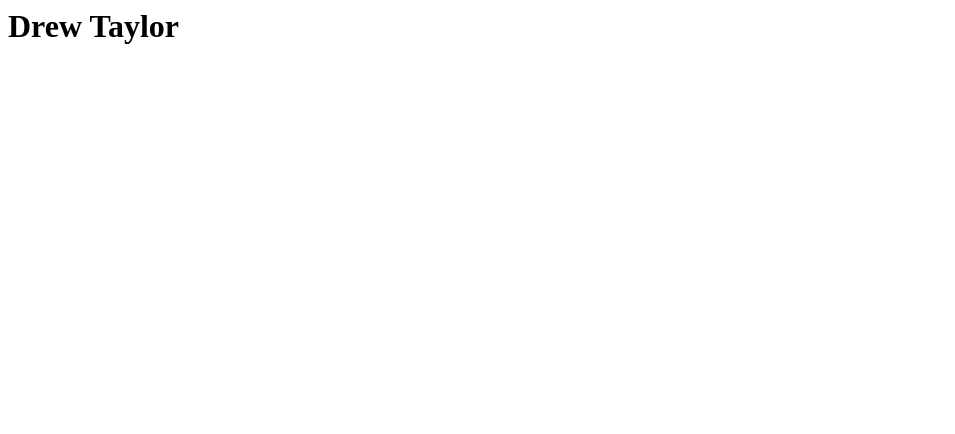
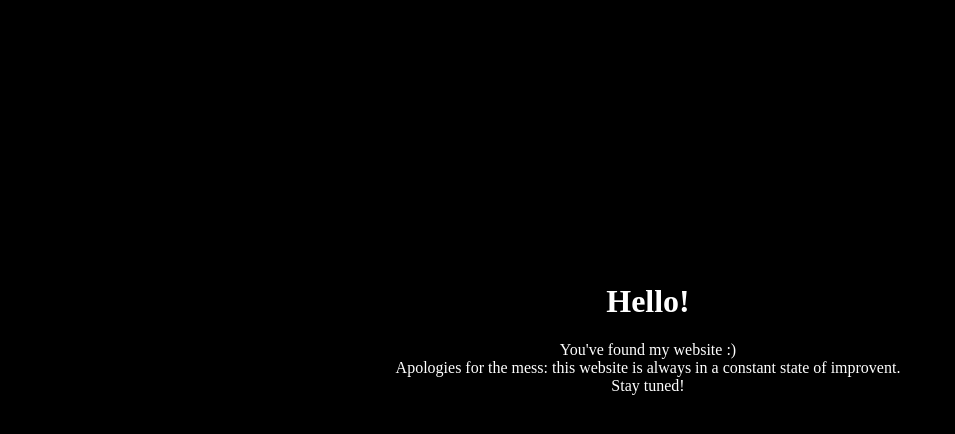
Before and after one commit to drewtaylors/drewtaylors.github.io, a plain HTML site: page index.html in a window 1280 px wide. Shown: the whole page, without its empty margins (0-955 px from the left). Drawn offline with Linux system fonts and the light colour scheme.

Commit message:
adding styles

```diff
--- a/index.html
+++ b/index.html
@@ -1,9 +1,16 @@
 <html>
-  <header>
+  <head>
     <title>Drew Taylor</title>
-  </header>
+    <link rel="stylesheet" href="style.css">
+  </head>
 
   <body>
-    <h1>Drew Taylor</h1>
+    <h1>Hello!</h1>
+
+    <div class="description">
+      <p>You've found my website :)</p>
+      <p>Apologies for the mess: this website is always in a constant state of improvent.</p>
+      <p>Stay tuned!</p>
+    </div>
   </body>
 </html>
--- /dev/null
+++ b/style.css
@@ -0,0 +1,20 @@
+:root {
+    background-color: #000000;
+    color: #ffffff;
+}
+body {
+    height: 80%;
+    width: 100%;
+    display: flex;
+    align-items: center;
+    justify-content: center;
+    flex-direction: column;
+}
+p {
+    margin: 0;
+}
+.description {
+    display: flex;
+    align-items: center;
+    flex-direction: column;
+}
```
